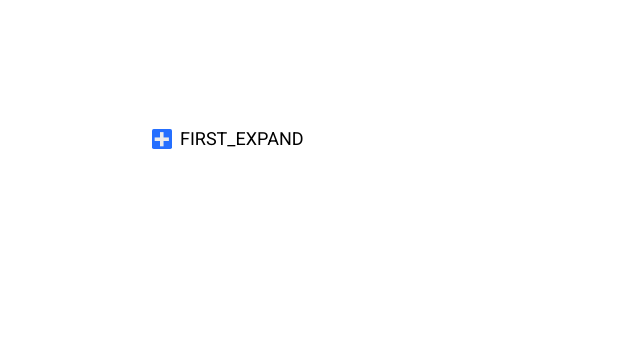
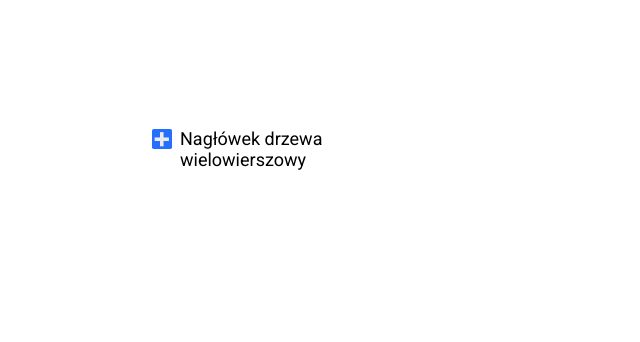
Before and after one commit to Arcywojak/nested-list, a plain HTML site: page index.html in a window 1280 px wide. Shown: the whole page, without its empty margins (0-640 px from the left). Drawn offline with Linux system fonts and the light colour scheme.

Commit message:
add new data to test and improve calculating max height

```diff
--- a/data.json
+++ b/data.json
@@ -1,53 +1,53 @@
 {
     "id": "1",
-    "title": "FIRST_EXPAND",
+    "titleArray": ["FIRST_EXPAND", "unde first ex"],
     "type": 2,
     "nestingLevel": 0,
     "nestedElements": [
         {
             "id": "2",
-            "title": "first expand",
+            "titleArray": ["first expand"],
             "type": 1,
             "nestingLevel": 1,
             "nestedElements": [
                 {
                     "id": "3",
-                    "title": "first child of fe",
+                    "titleArray": ["first child of fe"],
                     "type": 0,
                     "nestingLevel": 2,
                     "nestedElements": []
                 },
                 {
                     "id": "4",
-                    "title": "second child of fe",
+                    "titleArray": ["second child of fe"],
                     "type": 0,
                     "nestingLevel": 2,
                     "nestedElements": []
                 },
                 {
                     "id": "20",
-                    "title": "third child of fe",
+                    "titleArray": ["third child of fe"],
                     "type": 0,
                     "nestingLevel": 2,
                     "nestedElements": []
                 },
                 {
                     "id": "21",
-                    "title": "third child of fe",
+                    "titleArray": ["third child of fe"],
                     "type": 0,
                     "nestingLevel": 2,
                     "nestedElements": []
                 },
                 {
                     "id": "22",
-                    "title": "third child of fe",
+                    "titleArray": ["third child of fe"],
                     "type": 0,
                     "nestingLevel": 2,
                     "nestedElements": []
                 },
                 {
                     "id": "23",
-                    "title": "third child of fe",
+                    "titleArray": ["third child of fe"],
                     "type": 0,
                     "nestingLevel": 2,
                     "nestedElements": []
@@ -56,20 +56,20 @@
         },
         {
             "id": "6",
-            "title": "second expand",
+            "titleArray": ["second expand"],
             "type": 1,
             "nestingLevel": 1,
             "nestedElements": [
                 {
                     "id": "7",
-                    "title": "first child of se",
+                    "titleArray": ["first child of se"],
                     "type": 0,
                     "nestingLevel": 2,
                     "nestedElements": []
                 },
                 {
                     "id": "8",
-                    "title": "second child of fe",
+                    "titleArray": ["second child of fe"],
                     "type": 0,
                     "nestingLevel": 2,
                     "nestedElements": []
@@ -78,14 +78,14 @@
         },
         {
             "id": "9",
-            "title": "third no-expand",
+            "titleArray": ["third no-expand"],
             "nestingLevel": 1,
             "type": 0,
             "nestedElements": []
         },
         {
             "id": "10",
-            "title": "fourth no-expand",
+            "titleArray": ["fourth no-expand"],
             "nestingLevel": 1,
             "type": 0,
             "nestedElements": []
--- /dev/null
+++ b/data2.json
@@ -0,0 +1,160 @@
+{
+    "id": "1",
+    "titleArray": ["Nagłówek drzewa", "wielowierszowy"],
+    "type": 2,
+    "nestingLevel": 0,
+    "nestedElements": [
+        {
+            "id": "2",
+            "titleArray": ["Pododział 1"],
+            "type": 1,
+            "nestingLevel": 1,
+            "nestedElements": [
+                {
+                    "id": "3",
+                    "titleArray": ["Zespół 1", "HR"],
+                    "type": 0,
+                    "nestingLevel": 2,
+                    "nestedElements": []
+                },
+                {
+                    "id": "4",
+                    "titleArray": ["Zespół 1", "Marketing"],
+                    "type": 0,
+                    "nestingLevel": 2,
+                    "nestedElements": []
+                },
+                {
+                    "id": "100",
+                    "titleArray": ["Zespół 3", "Analitycy"],
+                    "type": 2,
+                    "nestingLevel": 2,
+                    "nestedElements": [
+                        {
+                            "id": "101",
+                            "titleArray": ["Podzespół 3.1", "Kalendarz"],
+                            "type": 0,
+                            "nestingLevel": 2,
+                            "nestedElements": []
+                        },
+                        {
+                            "id": "102",
+                            "titleArray": ["Podzespół 3.2", "Kokpit"],
+                            "type": 0,
+                            "nestingLevel": 2,
+                            "nestedElements": []
+                        },
+                        {
+                            "id": "103",
+                            "titleArray": ["Podzespół 3.3", "Różności"],
+                            "type": 0,
+                            "nestingLevel": 2,
+                            "nestedElements": []
+                        },
+                        {
+                            "id": "104",
+                            "titleArray": ["Podzespół 3.4", "Widok"],
+                            "type": 0,
+                            "nestingLevel": 2,
+                            "nestedElements": []
+                        },
+                        {
+                            "id": "105",
+                            "titleArray": ["Podzespół 3.5", "Szukaj"],
+                            "type": 0,
+                            "nestingLevel": 2,
+                            "nestedElements": []
+                        }
+                    ]
+                },
+                {
+                    "id": "201",
+                    "titleArray": ["Zespół 4", "Programiści"],
+                    "type": 2,
+                    "nestingLevel": 1,
+                    "nestedElements": [
+                        {
+                            "id": "202",
+                            "titleArray": ["Podzespół 4.1", "Front-end"],
+                            "type": 0,
+                            "nestingLevel": 1,
+                            "nestedElements": []
+                        },
+                        {
+                            "id": "203",
+                            "titleArray": ["Podzespół 4.2", "Middle-Front-end"],
+                            "type": 0,
+                            "nestingLevel": 1,
+                            "nestedElements": []
+                        },
+                        {
+                            "id": "204",
+                            "titleArray": ["Podzespół 4.3", "Middle-back-end"],
+                            "type": 0,
+                            "nestingLevel": 1,
+                            "nestedElements": []
+                        },
+                        {
+                            "id": "205",
+                            "titleArray": ["Podzespół 4.4", "back-end"],
+                            "type": 0,
+                            "nestingLevel": 1,
+                            "nestedElements": []
+                        }
+                    ]
+                }
+            ]
+        },
+        {
+            "id": "6",
+            "titleArray": ["pododdział 2"],
+            "type": 1,
+            "nestingLevel": 1,
+            "nestedElements": [
+                {
+                    "id": "7",
+                    "titleArray": ["coś tam 1"],
+                    "type": 0,
+                    "nestingLevel": 2,
+                    "nestedElements": []
+                },
+                {
+                    "id": "8",
+                    "titleArray": ["coś tam 2"],
+                    "type": 0,
+                    "nestingLevel": 2,
+                    "nestedElements": []
+                }
+            ]
+        },
+        {
+            "id": "400",
+            "titleArray": ["pododdział 3"],
+            "type": 1,
+            "nestingLevel": 1,
+            "nestedElements": [
+                {
+                    "id": "401",
+                    "titleArray": ["coś tam 3"],
+                    "type": 0,
+                    "nestingLevel": 2,
+                    "nestedElements": []
+                },
+                {
+                    "id": "402",
+                    "titleArray": ["coś tam 4"],
+                    "type": 0,
+                    "nestingLevel": 2,
+                    "nestedElements": []
+                }
+            ]
+        },
+        {
+            "id": "9",
+            "titleArray": ["NIEZRZESZENI"],
+            "nestingLevel": 1,
+            "type": 0,
+            "nestedElements": []
+        }
+    ]
+}
--- a/nestedExpandingListGenerator.js
+++ b/nestedExpandingListGenerator.js
@@ -1,7 +1,7 @@
 /*
 type ExpandingListElement {
     id: string, <- (unikalne)
-    title: string,
+    titleArray: string[],
     type: number,
     nestingLevel: number
     nestedElements: ExpandingListElement[] <- (Nie jestem pewien czy w TS typ może zawierać właściwość o swoim typie)
@@ -51,8 +51,10 @@ export class NestedExpandingListGenerator {
 
     generateListElements(parentBlock, expandingListElement) {
 
-        const isArray = Array.isArray(expandingListElement.nestedElements);
-        if(!isArray) throw new Error("nestedElementProperty is not an array! Repair your JSON file.");
+        const isArrayNE = Array.isArray(expandingListElement.nestedElements);
+        if(!isArrayNE) throw new Error("nestedElemenst prop is not an array! Repair your JSON file.");
+        const isArrayTA = Array.isArray(expandingListElement.titleArray)
+        if(!isArrayTA) throw new Error("titleArray prop is not an array! Repair your JSON file.");
 
         switch(expandingListElement.type) {
             case this.listElementType.PLAIN_TEXT:
@@ -70,7 +72,15 @@ export class NestedExpandingListGenerator {
 
     generatePlainText(parentBlock, expandingListElement) {
         parentBlock.classList.add("expanding-list__no-more-expand", "text-block");
-        parentBlock.innerHTML = expandingListElement.title;
+        this.attachTitles(parentBlock, expandingListElement);
+    }
+
+    attachTitles(parentBlock, expandingListElement) {
+        expandingListElement.titleArray.map(title => {
+            const span = document.createElement("span");
+            span.innerText = title;
+            parentBlock.appendChild(span);
+        });
     }
 
     generateExpanderWithList(parentBlock, expandingListElement, expanderTypeName) {
@@ -95,7 +105,7 @@ export class NestedExpandingListGenerator {
 
         const expanderChildText = document.createElement("div");
         expanderChildText.classList.add("expanding-list__expander-title", "text-block");
-        expanderChildText.innerHTML = expandingListElement.title;
+        this.attachTitles(expanderChildText, expandingListElement);
 
         expander.appendChild(expanderChildIcon);
         expander.appendChild(expanderChildText);
@@ -144,7 +154,7 @@ export class NestedExpandingListGenerator {
     }
 
     calculateMaxHeight(expandingListElement, sum = 0) {
-        sum += this.getHeightOfTextBlock();
+        sum += this.getHeightOfTextBlock() * expandingListElement.titleArray.length;
 
         //we do no need to validate array because we did it earlier in this.getListOfExpander(...)
         if(expandingListElement.nestedElements.length > 0) {
--- a/scripts.js
+++ b/scripts.js
@@ -1,7 +1,7 @@
 import { NestedExpandingListGenerator } from "./nestedExpandingListGenerator.js";
 
 const expandingListBlock = document.querySelector(".expanding-list-holder");
-const jsonUrl = './data.json';
+const jsonUrl = './data2.json';
 
 const expandingListGenerator = new NestedExpandingListGenerator(expandingListBlock, jsonUrl);
 
--- a/styles/styles.scss
+++ b/styles/styles.scss
@@ -1,4 +1,4 @@
-@import url('https://fonts.googleapis.com/css2?family=Roboto&display=swap');
+@import url('https://fonts.googleapis.com/css2?family=Roboto:wght@300;400;500&display=swap');
 
 @import "variables/variables.scss";
 
@@ -93,10 +93,16 @@ body {
     .text-block {
         padding: 0 $textBlockPaddingLeftRightBottom $textBlockPaddingLeftRightBottom $textBlockPaddingLeftRightBottom;
         font-size: $textFontSize;
+
+        span {
+            display: block;
+        }
     }
 
 
     &__no-more-expand {
+        font-weight: 300;
+
         &:nth-child(odd) {
             background-color: lighten(lightgray, 10%);
         }
```
Also changed, not shown: styles/styles.css, 1 other file.
